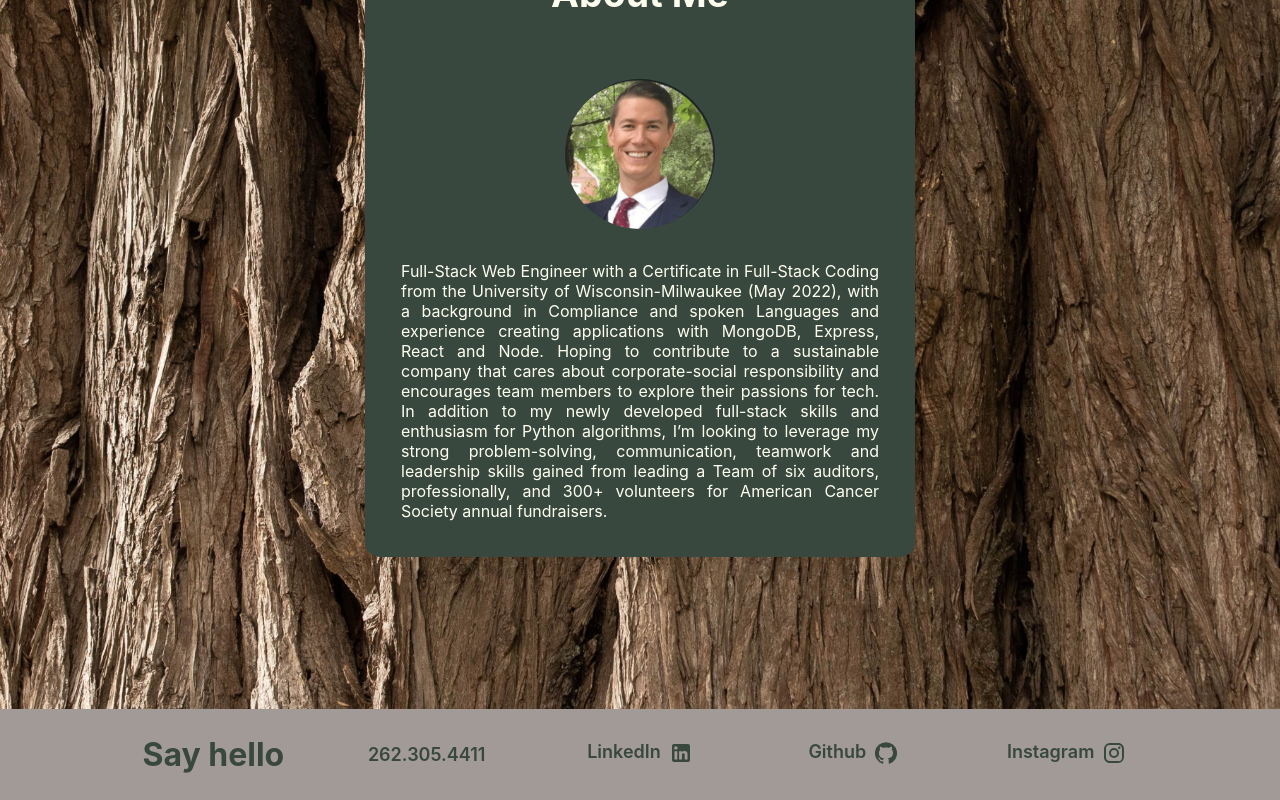
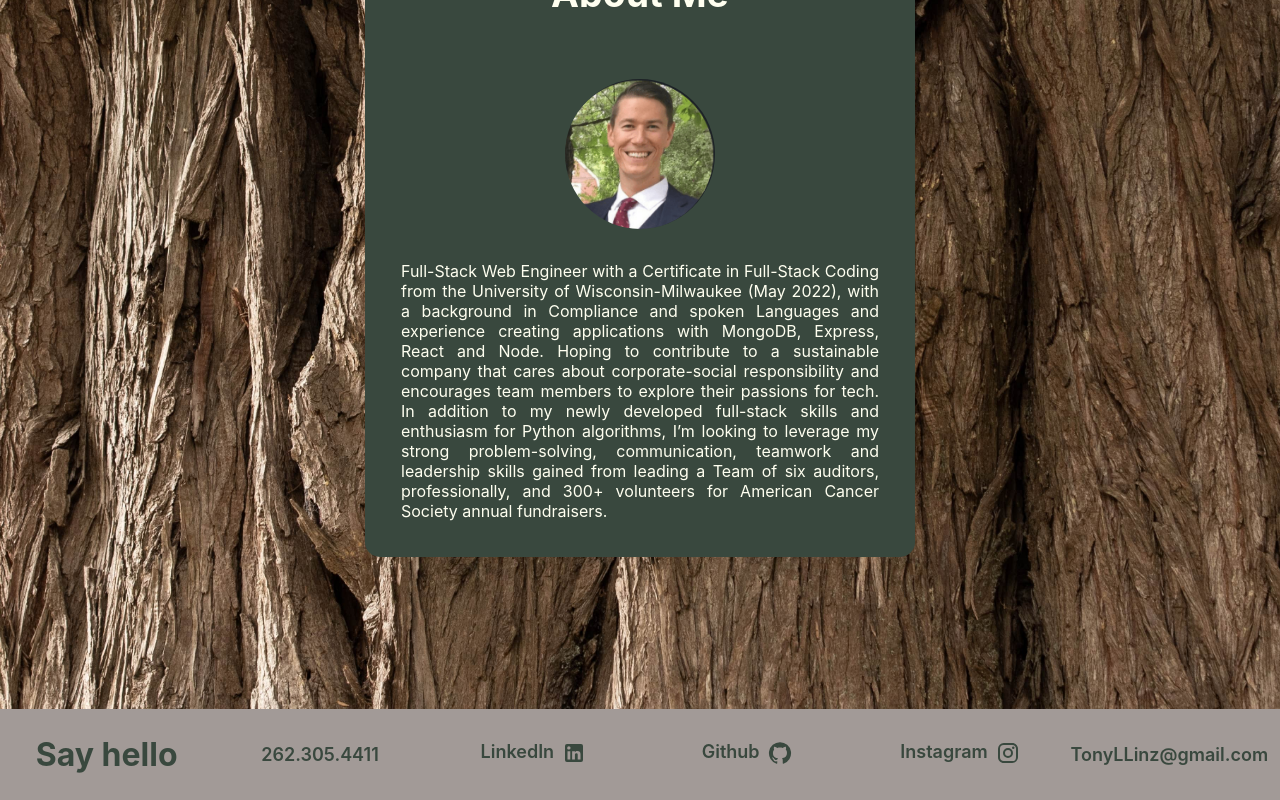
Before and after one commit to alinz07/t-linz-web-engineer, a React (Create React App) app: page / in a window 1280 px wide. Shown: the part 623-1423 px from the top of the page. Built offline with nearby package versions, Linux system fonts and the light colour scheme.

Commit message:
update readme, add email to footer

```diff
--- a/src/components/Footer/index.js
+++ b/src/components/Footer/index.js
@@ -1,5 +1,5 @@
 import React from "react";
-import { Grid } from "@mui/material";
+import { Grid, Tooltip } from "@mui/material";
 import LinkedInIcon from "@mui/icons-material/LinkedIn";
 import GitHubIcon from "@mui/icons-material/GitHub";
 import InstagramIcon from "@mui/icons-material/Instagram";
@@ -60,6 +60,18 @@ function Footer() {
                     <InstagramIcon />
                 </Grid>
             </Grid>
+            <Grid item xs={12} md={2} p={2} container>
+                <Grid item pr={1}>
+                    <Tooltip title="Email Tony">
+                        <a
+                            className="contact-anchor"
+                            href="mailto:TonyLLinz@gmail.com/"
+                        >
+                            TonyLLinz@gmail.com
+                        </a>
+                    </Tooltip>
+                </Grid>
+            </Grid>
         </Grid>
     );
 }
```
Also changed, not shown: 1 other file (tests, documents, lock files or other folders).
